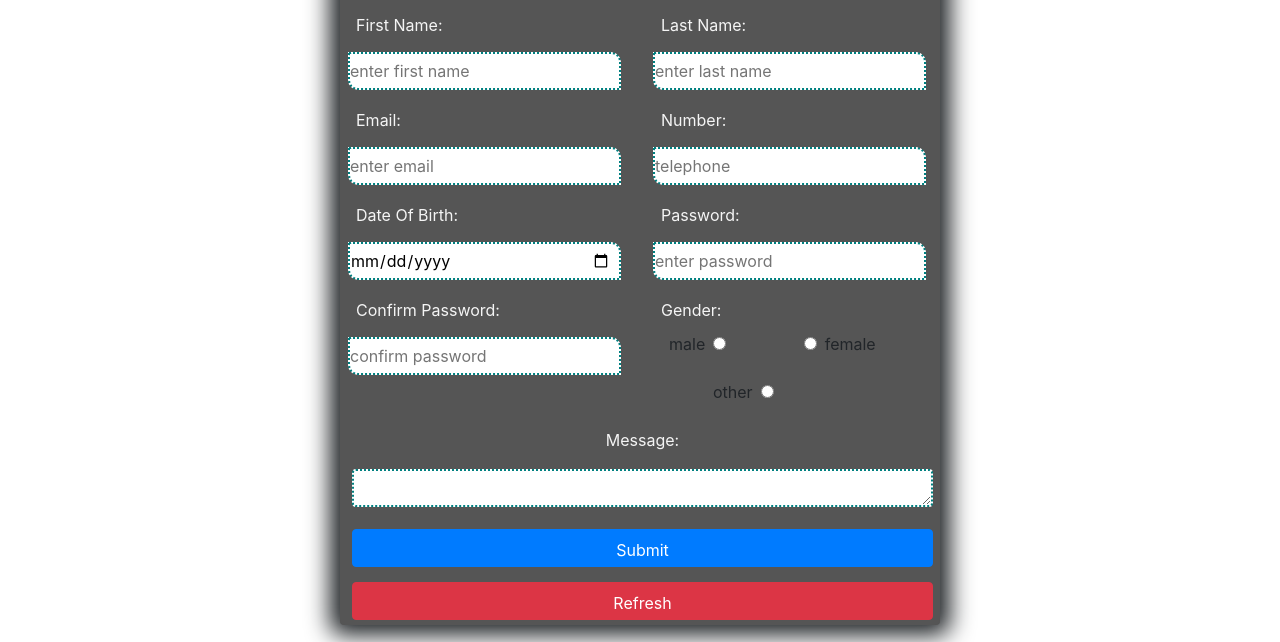
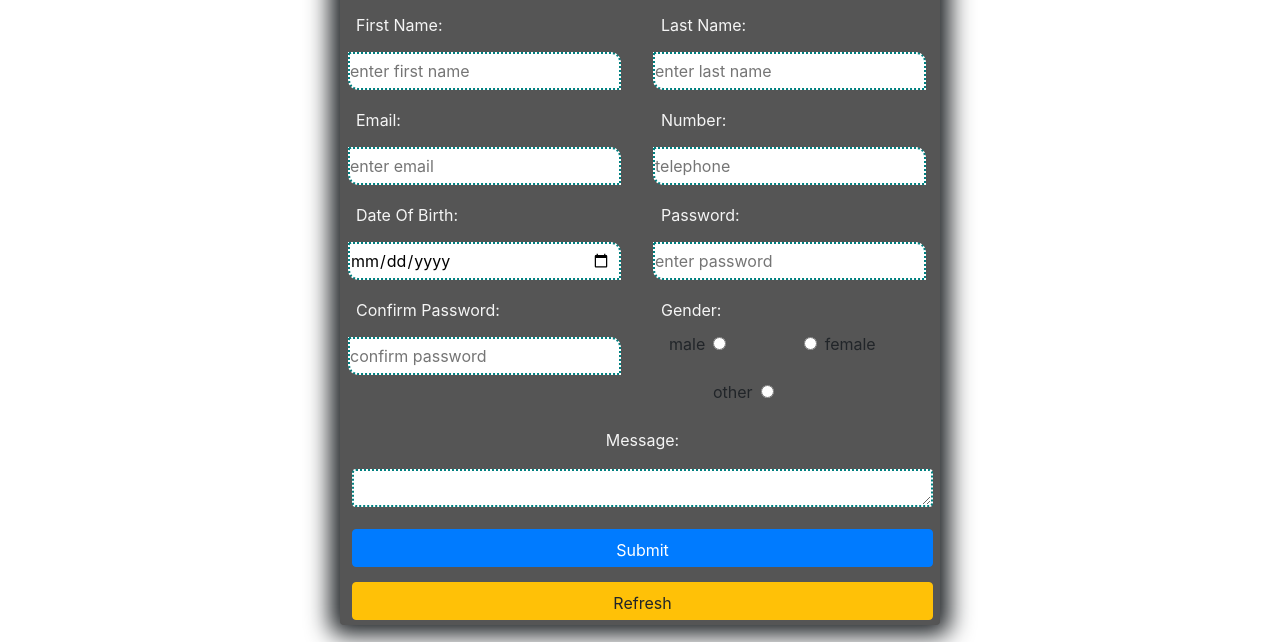
Before and after one commit to victorwjulius/web-project-update, a plain HTML site: page register.html in a window 1280 px wide. Shown: the part 169-811 px from the top of the page. Drawn offline with Linux system fonts and the light colour scheme.

Commit message:
first commit

```diff
--- a/register.html
+++ b/register.html
@@ -75,7 +75,7 @@
     <textarea name="comment" class="rounded"></textarea>
 
         <input type="submit" value="Submit" class="rb btn btn-block btn-primary rb1">
-        <input type="reset" value="Refresh" class="rb btn btn-block btn-danger">
+        <input type="reset" value="Refresh" class="rb btn btn-block btn-warning">
 </form>
 </div>
 </div>
```
